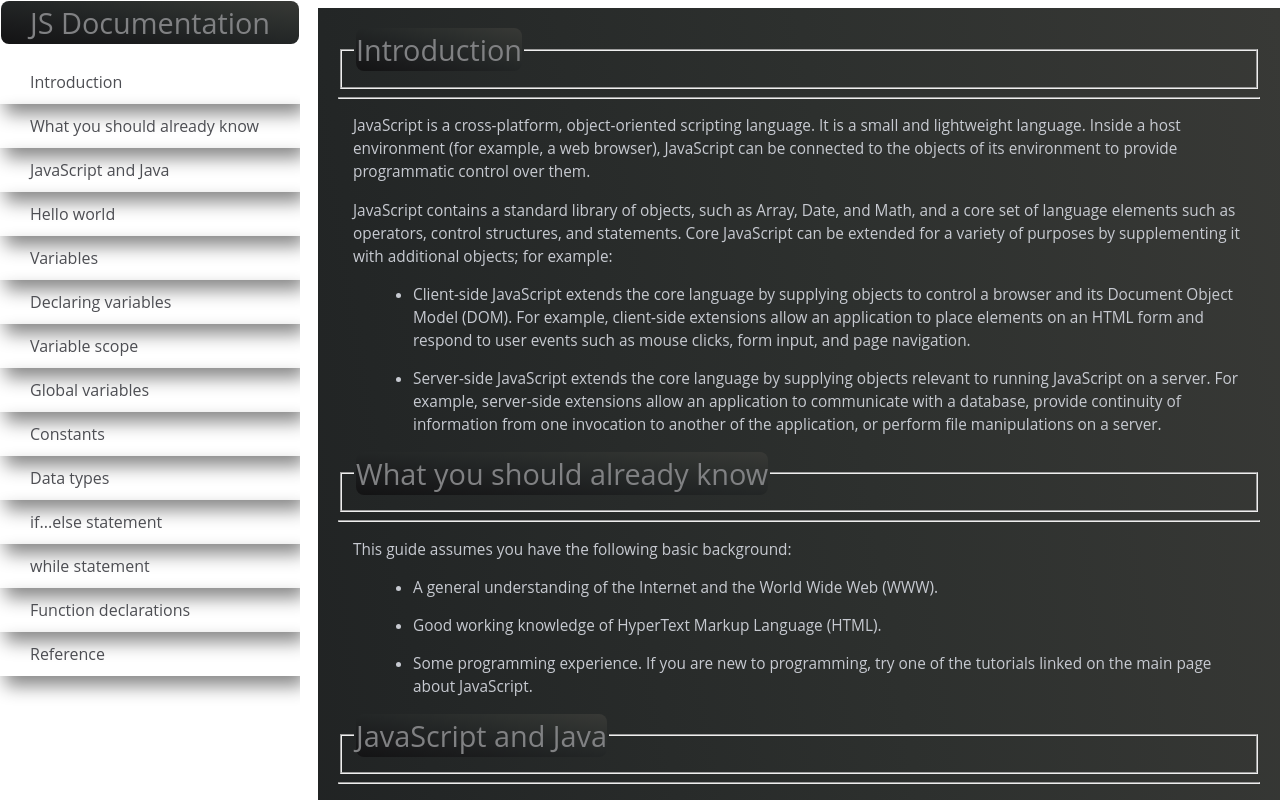
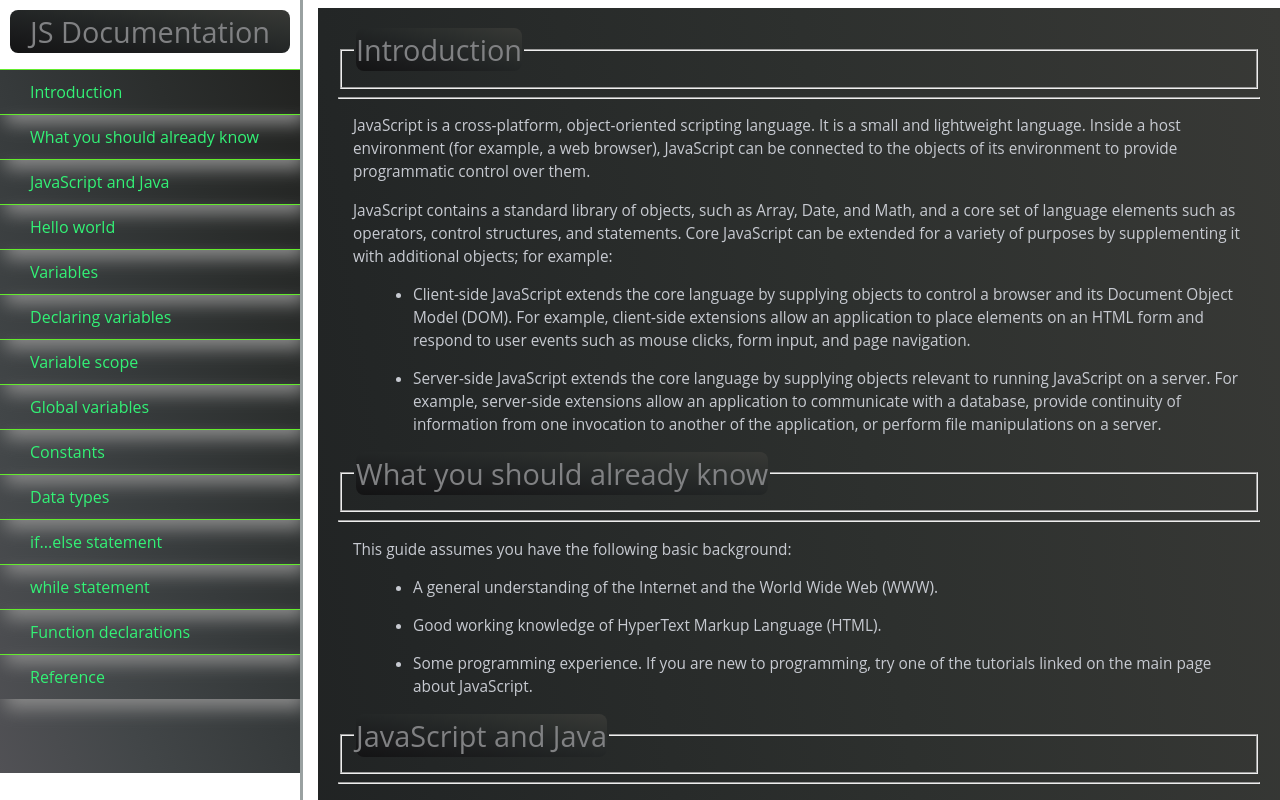
Before and after one commit to aasim-syed/js-docu, a plain HTML site: page index.html in a window 1280 px wide. Drawn offline with Linux system fonts and the light colour scheme.

Commit message:
Update style.css

```diff
--- a/style.css
+++ b/style.css
@@ -14,13 +14,13 @@ body {
   left: 0px;
   width: 300px;
   height: 100%;bottom: 0px;
-
+  border-right: solid;
   border-color: rgba(0, 22, 22, 0.4);
 }
 
 header {
   color: #808183;
-  margin: 1px;bottom: 0px;background-image: linear-gradient(to right top, #131314, #1b1c1d, #232626, #2d302e, #383936);border-radius: 8px;
+  margin: 10px;background-image: linear-gradient(to right top, #131314, #1b1c1d, #232626, #2d302e, #383936);border-radius: 8px;
   text-align: center;
   font-size: 1.8em;
   font-weight: thin;
@@ -39,12 +39,12 @@ header:hover{
   height: 88%;
   padding: 0;
   overflow-y: auto;
-  overflow-x: hidden;
+  overflow-x: hidden;background-image: linear-gradient(to right top, #515155, #424648, #363a3b, #2b2e2d, #222321);
 }
 
 #navbar li {
   color: #63EB2D;
-  border-top: 0px solid;
+  border-top: 1px solid;
   list-style: none;box-shadow: 5px 10px 18px #888888;
   position: relative;
   width: 100%;
@@ -57,7 +57,7 @@ header:hover{
 #navbar a {
   display: block;
   padding: 10px 30px;
-  color: #4d4e53;
+  color: #33F276;
   text-decoration: none;
   cursor: pointer;
 }
@@ -103,7 +103,7 @@ code {
   }
 
   #navbar {
-    background-color: white;
+    background-image: linear-gradient(to right top, #515155, #424648, #363a3b, #2b2e2d, #222321);
     position: absolute;
     top: 0;
     padding: 0;
```
